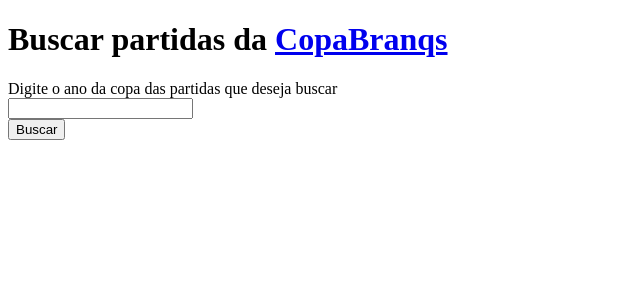
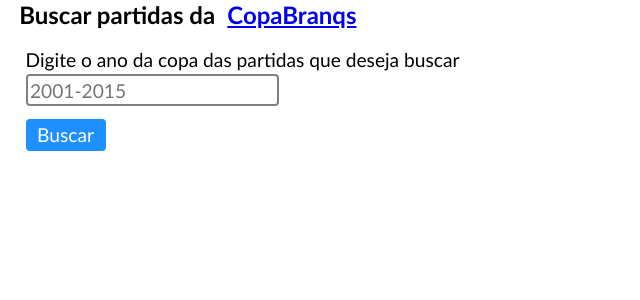
Before and after one commit to MauroRaya/NetScore, a Flask app: page / in a window 1280 px wide. Shown: the top 300 px of the page, without its empty margins (0-640 px from the left). Run offline with Flask 3, Linux system fonts and the light colour scheme.

Commit message:
interface melhorada com css

```diff
--- a/app.py
+++ b/app.py
@@ -10,6 +10,22 @@ COPA_ANO_FIM = 2015
 partidas = []
 
 
+def validar_ano(_ano_copa):
+    try:
+        _ano_copa = int(_ano_copa)
+
+    except ValueError:
+        return False
+
+    except Exception:
+        return False
+
+    if not (COPA_ANO_INICIO <= _ano_copa <= COPA_ANO_FIM):
+        return False
+
+    return True
+
+
 @app.route('/')
 def index():
     return render_template('index.html', partidas=partidas)
@@ -19,7 +35,10 @@ def index():
 def scrape():
     global partidas
     ano_copa = request.form.get("ano_copa", None)
-    partidas = buscar_partidas(ano_copa)
+
+    if validar_ano(ano_copa):
+        partidas = buscar_partidas(ano_copa)
+
     return render_template('index.html', partidas=partidas)
 
 
--- /dev/null
+++ b/static/main.css
@@ -0,0 +1,74 @@
+* {
+    font-family: 'Trebuchet MS', 'Lucida Sans Unicode', 'Lucida Grande', 'Lucida Sans', Arial, sans-serif;
+    margin: 0;
+    margin-left: 0.4rem;
+    padding: 0;
+}
+
+h1 {
+    font-size: 1.5rem;
+}
+
+label, input {
+    font-size: 1.2rem;
+    display: block;
+}
+
+label {
+    margin-bottom: 0.2rem;
+}
+
+input {
+    border: 0.15rem solid gray;
+    border-radius: 4px;
+    padding: 0.15rem;
+    margin-bottom: 0.8rem;
+}
+
+button {
+    margin-bottom: 0.2rem;
+}
+
+.btn-buscar {
+    font-size: 1.2rem;
+    border-style: none;
+    border-radius: 4px;
+    width: 5rem;
+    height: 2rem;
+    background-color: dodgerblue;
+    color: white;
+    font-weight: 500;
+    margin-bottom: 0.8rem;
+}
+
+.btn-buscar:hover {
+    background-color: #3098ff;
+}
+
+.btn-buscar:active {
+    background-color: #1387fa;
+}
+
+.img-editar {
+    margin: 0px 1px 0px 0px;
+    width: 20px;
+    height: 20px;
+}
+
+.img-remover {
+    margin: 0px 1px 0px 0px;
+    width: 20px;
+    height: 20px;
+}
+
+.btn-editar {
+    background-color:gold;
+}
+
+.btn-remover {
+    background-color: red;
+}
+
+h2 {
+    margin-bottom: 0.6rem;
+}
--- a/static/main.js
+++ b/static/main.js
@@ -1,8 +1,9 @@
 async function editarPartida(elemento) {
-    let novoTexto = prompt('Editar partida: ');
+    let span      = elemento.parentElement.querySelector('span');
+    let texto     = span.textContent;
+    let novoTexto = prompt('Editar partida: ', texto);
 
     if (novoTexto !== null && novoTexto.trim() !== "") {
-        let span = elemento.parentElement.querySelector('span');
         let listaNaoOrdenada = elemento.closest('ul');
         let liElement = elemento.closest('li');
         let indexPartida = Array.from(listaNaoOrdenada.children).indexOf(liElement);
--- a/templates/index.html
+++ b/templates/index.html
@@ -4,14 +4,15 @@
     <meta charset="UTF-8">
     <meta name="viewport" content="width=device-width, initial-scale=1.0">
     <title>Web Scraper - CopaBranqs</title>
+    <link rel="stylesheet" href="{{ url_for('static', filename='main.css') }}">
 </head>
 <body>
     <h1>Buscar partidas da <a href="https://www.branqs.com.br/copaBranqs/copaBranqs.html">CopaBranqs<a></h1>
 
     <form method="POST">
-        <label for="ano_copa">Digite o ano da copa das partidas que deseja buscar</label><br>
-        <input type="text" id="ano_copa" name="ano_copa" maxlength="4"><br>
-        <button type="submit">Buscar</button>
+        <label for="ano_copa">Digite o ano da copa das partidas que deseja buscar</label>
+        <input type="text" id="ano_copa" name="ano_copa" placeholder="2001-2015" maxlength="4">
+        <button type="submit" class="btn-buscar">Buscar</button>
     </form>
 
     {% if partidas %}
@@ -19,8 +20,8 @@
             <ul>
                 {% for partida in partidas %}
                     <li>
-                        <button onclick="editarPartida(this)">Editar</button>
-                        <button onclick="removerPartida(this)">Remover</button>
+                        <button onclick="editarPartida(this)" class="btn-editar"> <img src="./static/img_editar.png" alt="editar partida" class="img-editar"> </button>
+                        <button onclick="removerPartida(this)" class="btn-remover"> <img src="./static/img_remover.png" alt="remover partida" class="img-remover"> </button>
                         <span>{{ partida.nomeTimeA }} {{ partida.pontosTimeA }} x {{ partida.pontosTimeB }} {{ partida.nomeTimeB }}</span>
                     </li>
                 {% endfor %}
```
Also changed, not shown: static/img_editar.png (added), static/img_remover.png (added).
